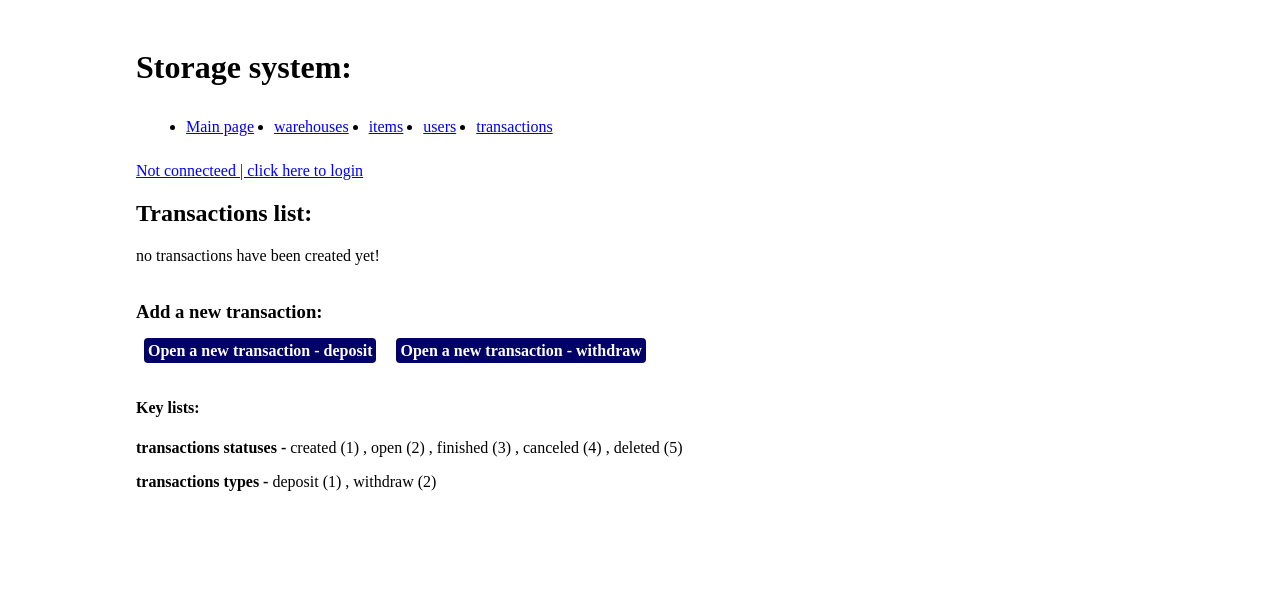
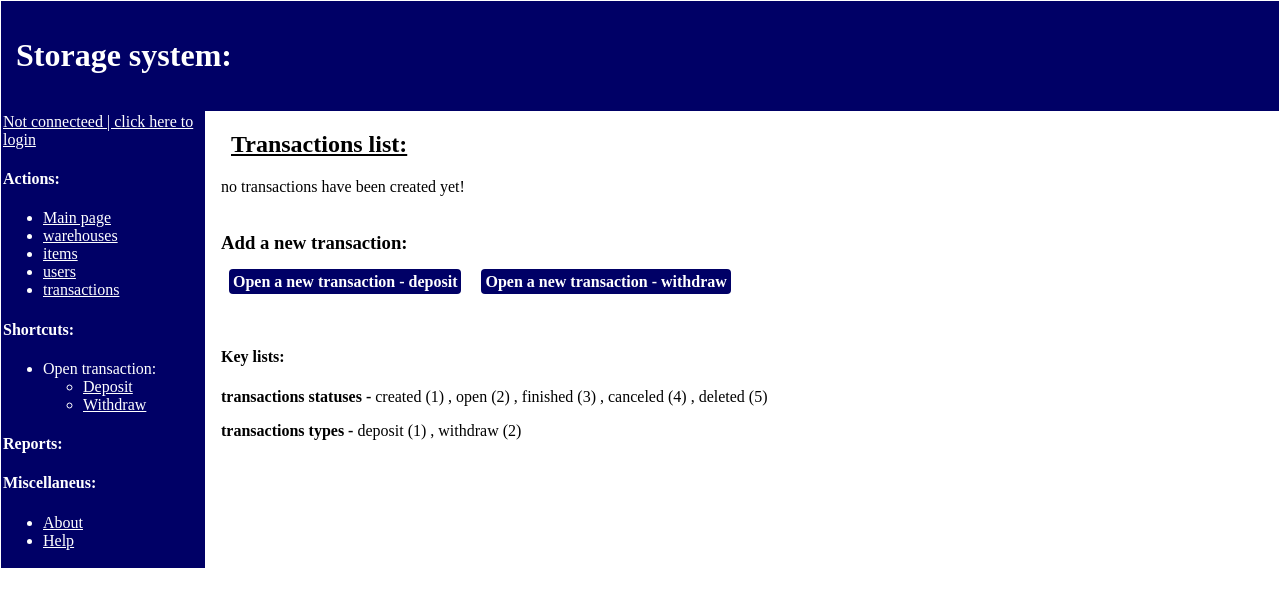
Before and after one commit to idan441/storage_flask_python, a Flask app: page /transactions in a window 1280 px wide. Shown: the top 607 px of the page. Run offline with Flask 2, Linux system fonts and the light colour scheme; data that the repository does not hold is empty.

Commit message:
added basic design, later to put in CSS

```diff
--- a/templates/index.html
+++ b/templates/index.html
@@ -3,12 +3,21 @@
 	<head>
 		<title>Storage application</title>
 		<style>
-			body {padding:20px 10% 20px 10%;}
+			body {margin:0px;padding:1px;}
 			table, tr, td, th {border:1px solid black;}
 			th {font-weight:bold;text-align:center;}
 			td, tr, th {padding:3px;}
-			ul {display:block;width:100%;overflow:auto;}
-			li {float:left;margin:10px;}
+			ul {display:block;overflow:auto;}
+			li {}
+
+			/*Design*/
+			div.header {background-color:#000066;padding:15px;color:white;}
+			div.menu {float:left;display:block;overflow:auto;width:200px;padding:2px;background-color:#000066;color:white;}
+			div.menu a, div.menu a:hover, div.menu a:visited {color:white;}
+			div.menu a:hover {font-weight:bold;}
+			div.main {margin:10px 10px 10px 220px;}
+			div.main h2 {margin-left:10px;font-weight:bold;text-decoration:underline;}
+			div.footer {min-height:100px;}
 
 			/* Style buttons */
 			div.button {background-color:#000066;min-width:180px;display:inline;color:white;padding:4px;margin:8px;overflow:auto;border-radius:4px;}
@@ -19,11 +28,20 @@
 	</head>
 	<body>
 
+		<div class="header">
+			<h1>Storage system: </h1>
+		</div>
 
-	<h1>Storage system: </h1>
+		<div class="menu">
+
+			{% if session['u_id'] %}
+			hello {{ session['d_name'] }} | <a href="/logout">logout</a>
+			{% else %}
+			<a href="/login">Not connecteed | click here to login</a>
+			{% endif %}
 
 
-
+			<h4>Actions: </h4>
 			<ul>
 				<li><a href="/">Main page</a></li>
 				<li><a href="/warehouse">warehouses</a></li>
@@ -32,13 +50,31 @@
 				<li><a href="/transactions">transactions</a></li>
 			</ul>
 
-	{% if session['u_id'] %}
-	hello {{ session['d_name'] }} | <a href="/logout">logout</a>
-	{% else %}
-	<a href="/login">Not connecteed | click here to login</a>
-	{% endif %}
+			<h4>Shortcuts: </h4>
+			<ul>
+				<li>Open transaction:
+					<ul>
+						<li><a href="/">Deposit</a></li>
+						<li><a href="/warehouse">Withdraw</a></li>
+					</ul>
+				</li>
+			</ul>
+
+			<h4>Reports: </h4>
 
 
+			<h4>Miscellaneus:</h4>
+			<ul>
+				<li><a href="/">About</a></li>
+				<li><a href="/warehouse">Help</a></li>
+			</ul>
+
+		</div>
+
+
+
+
+	<div class="main">
 		{% if page_title is defined %}
 		<h2>{{ page_title }}</h2>
 		{% endif %}
@@ -62,6 +98,7 @@
 			{{ content|safe }}
 			{% endif %}
 		</div>
+	</div>
 
 
 	</body>
--- a/transactions.py
+++ b/transactions.py
@@ -30,7 +30,7 @@ def transactions_list():
 					<h3>Add a new transaction: </h3>
 					<div class="button"><a href="/transactions/new/1">Open a new transaction - deposit</a></div>
 					<div class="button"><a href="/transactions/new/2">Open a new transaction - withdraw</a></div>
-				<br /><br />
+				<br /><br /><br />
 
 				<h4>Key lists: </h4>
 				<p><b>transactions statuses - </b>created (1) , open (2) , finished (3) , canceled (4) , deleted (5) </p>
```
Lines whose indentation alone changed are shown as unchanged.
